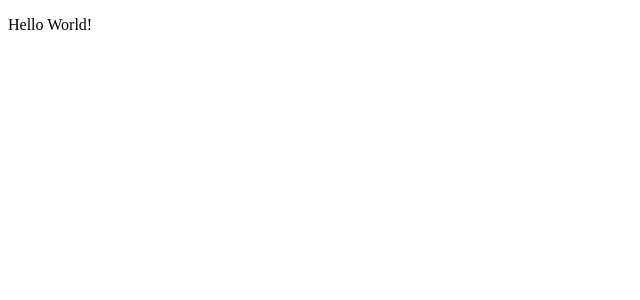
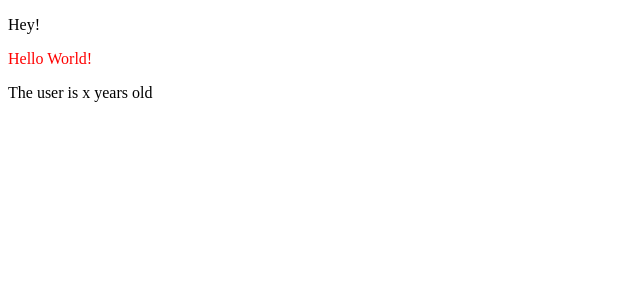
Before and after one commit to DennisM83/components, a Vue app: page / in a window 1280 px wide. Shown: the top 300 px of the page, without its empty margins (0-640 px from the left). Built offline with nearby package versions, Linux system fonts and the light colour scheme.

Commit message:
removed NavBar and created User component

```diff
--- a/package.json
+++ b/package.json
@@ -18,7 +18,9 @@
     "@vue/cli-plugin-eslint": "~5.0.0",
     "@vue/cli-service": "~5.0.0",
     "eslint": "^7.32.0",
-    "eslint-plugin-vue": "^8.0.3"
+    "eslint-plugin-vue": "^8.0.3",
+    "node-sass": "^7.0.1",
+    "sass-loader": "^12.6.0"
   },
   "eslintConfig": {
     "root": true,
--- a/src/App.vue
+++ b/src/App.vue
@@ -1,13 +1,17 @@
 <template>
+  <p>Hey!</p>
   <newGreeting />
+  <newUser/>
 </template>
 
 <script>
-import newGreeting from './components/Greeting.vue'
+import newGreeting from './components/Greeting.vue';
+import newUser from './components/User.vue';
 export default {
   name: 'App',
   components: {
-    newGreeting
+    newGreeting,
+    newUser
   }
 };
 </script>
--- /dev/null
+++ b/src/components/User.vue
@@ -0,0 +1,13 @@
+<template>
+  <p>The user is x years old</p>
+</template>
+
+<script>
+export default {
+    name: 'newUser'
+}
+</script>
+
+<style>
+
+</style>
--- a/src/components/greeting.vue
+++ b/src/components/greeting.vue
@@ -12,3 +12,10 @@ export default {
     }
 }
 </script>
+
+<style scoped lang="scss">
+$color: red;
+    p {
+        color: $color;
+    }
+</style>
```
Also changed, not shown: src/components/NavBar.vue (deleted), 1 other file (tests, documents, lock files or other folders).
